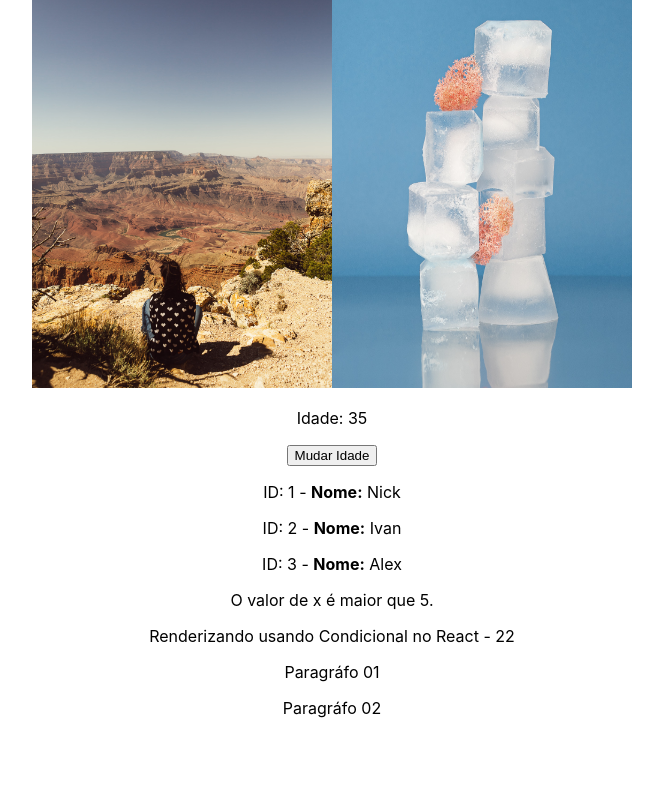
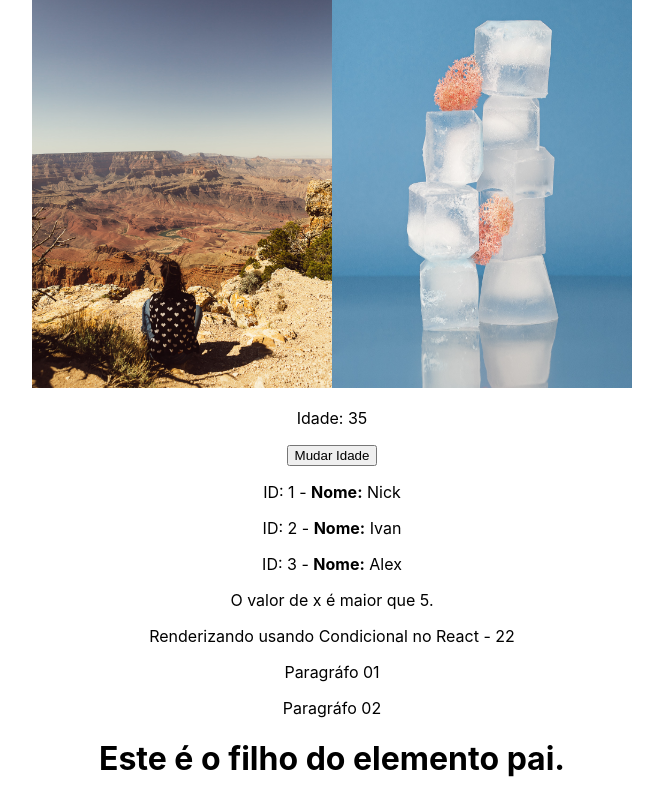
Before and after one commit to wevdiaz/React_Todo, a React (Create React App) app: page / in a window 1280 px wide. Shown: the part 238-1038 px from the top of the page, without its empty margins (308-971 px from the left). Before the commit the page ends 972 px from the top, so only its background shows below. Built offline with nearby package versions, Linux system fonts and the light colour scheme.

Commit message:
Criando um container utilizando componente e props.children

```diff
--- a/src/App.js
+++ b/src/App.js
@@ -7,6 +7,7 @@ import Hooks from './components/Hooks';
 import List from './components/List';
 import RenderCond from './components/RenderCond';
 import Fragments from './components/Fragments';
+import Container from './components/Container';
 
 function App() {
   return (
@@ -26,6 +27,10 @@ function App() {
 
     <Fragments />
 
+    <Container>
+      <h1>Este é o filho do elemento pai.</h1>
+    </Container>
+
     </div>
   );
 }
--- /dev/null
+++ b/src/components/Container.js
@@ -0,0 +1,9 @@
+const Container = (props) => {
+    return (
+        <div className="container">
+            {props.children}
+        </div>
+    );
+}
+
+export default Container;
```
